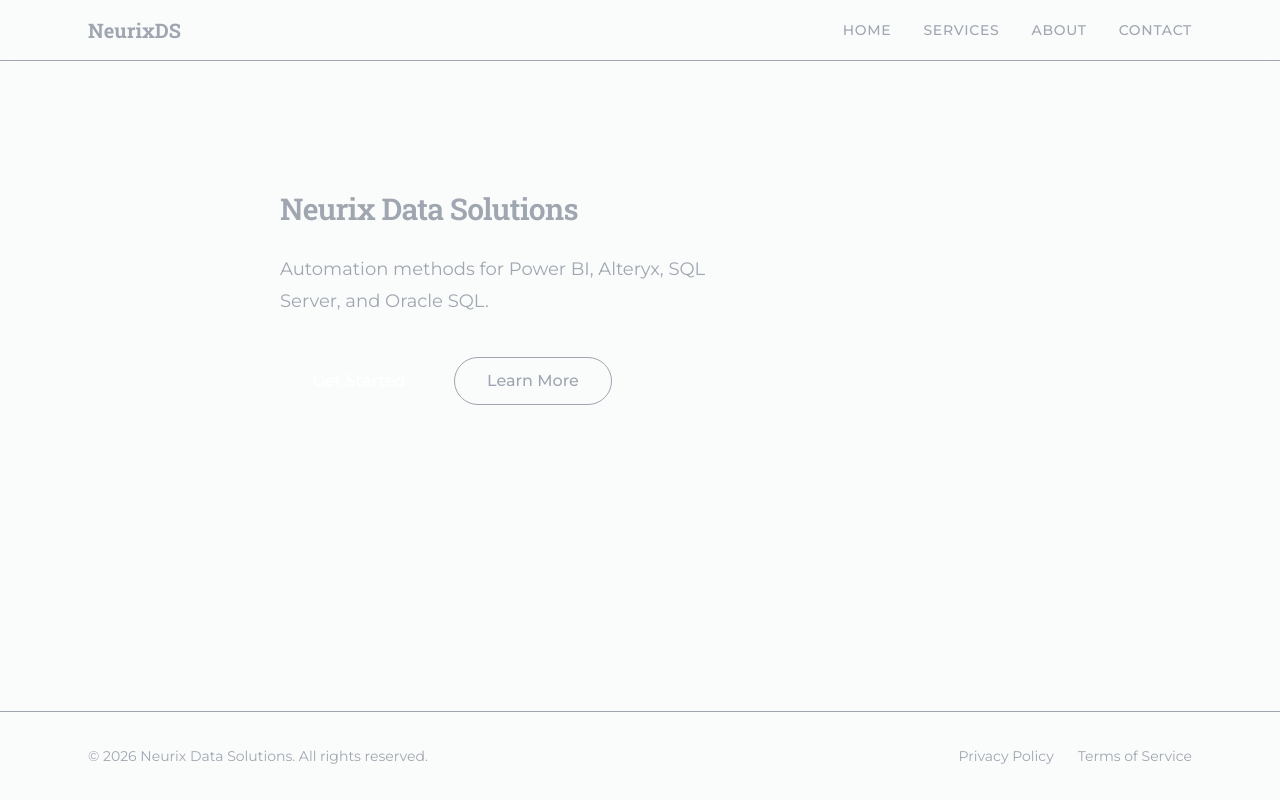
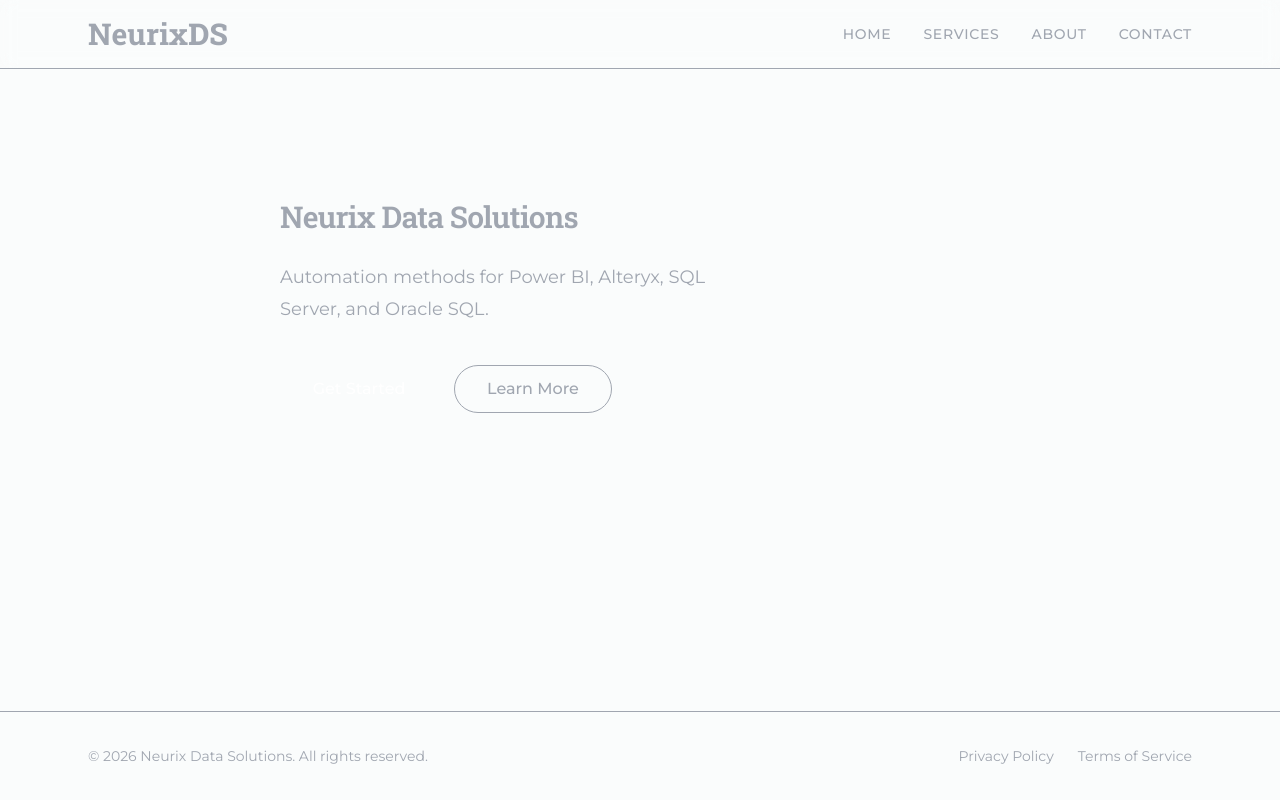
Before and after one commit to slark889/Neurix_Data_Solutions, a Next.js app: page / in a window 1280 px wide. Built offline with nearby package versions, Linux system fonts and the light colour scheme.

Commit message:
[Maya] Fix logo sizing: increase from text-xl to text-2xl/sm:text-3xl, make DS part font-extrabold

```diff
--- a/src/components/Header.tsx
+++ b/src/components/Header.tsx
@@ -8,9 +8,9 @@ export default function Header() {
         {/* Logo */}
         <Link
           href="/"
-          className="text-xl font-bold font-serif text-color-dark whitespace-nowrap"
+          className="text-2xl sm:text-3xl font-bold font-serif text-color-dark whitespace-nowrap"
         >
-          Neurix<span className="text-color-primary">DS</span>
+          Neurix<span className="text-color-primary font-extrabold">DS</span>
         </Link>
 
         {/* Navigation */}
```
